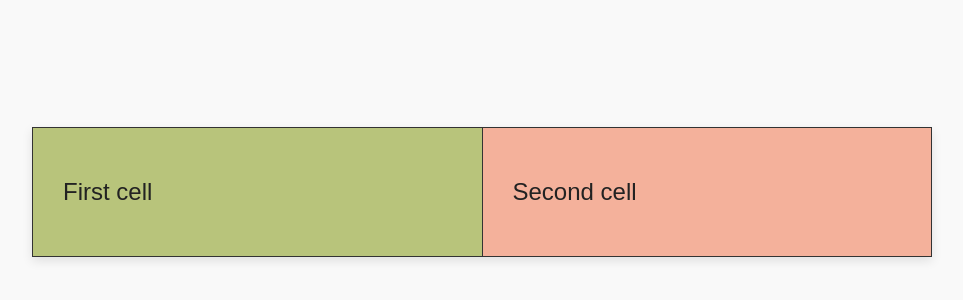
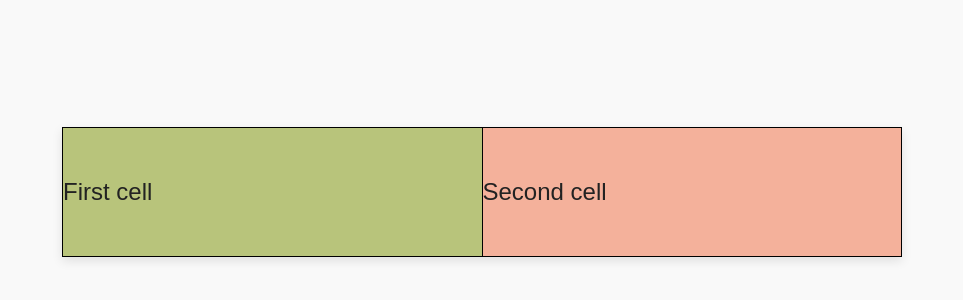
Before and after one commit to DSHPz/DPP-asawatdi, a plain HTML site: page cell01/ex05/tab.html in a window 1280 px wide. Shown: the part 208-508 px from the top of the page, without its empty margins (158-1121 px from the left). Drawn offline with Linux system fonts and the light colour scheme.

Commit message:
cell01 ex05 tab chg ok

```diff
--- a/cell01/ex05/tab.html
+++ b/cell01/ex05/tab.html
@@ -1,8 +1,7 @@
-<!doctype html>
-<html lang="en">
-  <head>
-    <meta charset="UTF-8" />
-    <meta name="viewport" content="width=device-width, initial-scale=1.0" />
+<!DOCTYPE html>
+<html lang="en"><head>
+    <meta charset="UTF-8">
+    <meta name="viewport" content="width=device-width, initial-scale=1.0">
     <title>Two Cells Table</title>
     <style>
       body {
@@ -40,12 +39,13 @@
       }
     </style>
   </head>
-  <body>
-    <table>
-      <tr>
-        <td class="first-cell">First cell</td>
-        <td class="second-cell">Second cell</td>
+  <body style="display: flex; justify-content: center; align-items: center; height: 100vh; margin: 0px;">
+    <table style="width: 840px; height: 130px; border-collapse: collapse; border: 1px solid black;">
+      <tbody><tr>
+        <td class="first-cell" style="padding: 0px; text-align: left; vertical-align: middle; width: 50%; border: 1px solid black;">First cell</td>
+        <td class="second-cell" style="padding: 0px; text-align: left; vertical-align: middle; width: 50%; border: 1px solid black;">Second cell</td>
       </tr>
-    </table>
-  </body>
-</html>
+    </tbody></table>
+
+
+</body></html>
```
